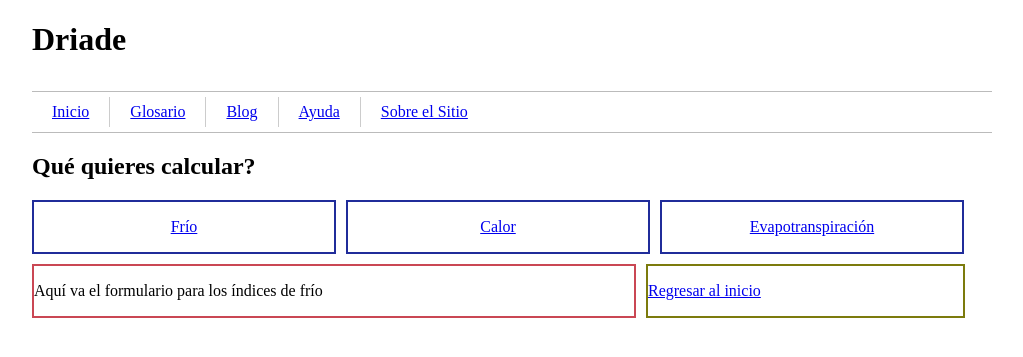
After one commit to aldeano/driade, a Django app: template templates/calcs/chill.html in a window 1280 px wide. The commit adds this page. Shown: the top 357 px of the page, without its empty margins (128-1151 px from the left). Run offline with Django 3.2, Linux system fonts and the light colour scheme; the template is opened without the code that fills it, so the values that code supplies are empty.

Commit message:
View del frio para testear

```diff
--- a/calcs/urls.py
+++ b/calcs/urls.py
@@ -2,7 +2,7 @@ from django.conf.urls.defaults import patterns, include, url
 from calcs.views import *
 
 urlpatterns = patterns('',
-    url(r'^chill/$', home, name='chill'),
+    url(r'^chill/$', chill, name='chill'),
     url(r'^heat/$', home, name='heat'),
     url(r'^evapo/$', home, name='evapo'),
     url(r'^$', home, name='home_calcs'),
--- a/calcs/views.py
+++ b/calcs/views.py
@@ -4,10 +4,10 @@
 from django.shortcuts import render
 
 def home(request):
-    return render(request, "calcs/index.html")
+    return render(request, "calcs/calcs_index.html")
 
 def chill(request):
-    pass
+    return render(request, "calcs/chill.html")
 
 def heat(request):
     pass
--- /dev/null
+++ b/templates/calcs/calcs_index.html
@@ -0,0 +1,5 @@
+{% extends 'index.html' %}
+{% block contenido %}
+<h2>Esta es la pag de los cálculos</h2>
+<p><a href="{% url home %}">Regresar al inicio</a></p>
+{% endblock %}
--- /dev/null
+++ b/templates/calcs/chill.html
@@ -0,0 +1,7 @@
+{% extends 'index.html' %}
+{% block form_choice %}
+<p>Aquí va el formulario para los índices de frío</p>
+{% endblock %}
+{% block explanation_choice %}
+<p><a href="{% url home %}">Regresar al inicio</a></p>
+{% endblock %}
--- a/templates/index.html
+++ b/templates/index.html
@@ -25,7 +25,7 @@
         <div id="content">
             {% block contenido %}<h2>Qué quieres calcular?</h2>
             <div class="calc_button">
-                <p><a href="#">Frío</a></p>
+                <p><a href="{% url chill %}">Frío</a></p>
             </div>
             <div class="calc_button">
                 <p><a href="{% url home_calcs %}">Calor</a></p>
@@ -34,11 +34,11 @@
                 <p><a href="{% url home_calcs %}">Evapotranspiración</a></p>
             </div>{% endblock %}
         </div>
-        <div id="forms">
-            <p>Aquí van los formularios</p>
+        <div id="forms">{% block form_choice %}
+            <p>Aquí van los formularios</p>{% endblock %}
         </div>
-        <div id="explanation">
-            <p>Aquí va la explicación</p>
+        <div id="explanation">{% block explanation_choice %}
+            <p>Aquí va la explicación</p>{% endblock %}
         </div>
 
     </div>
```
